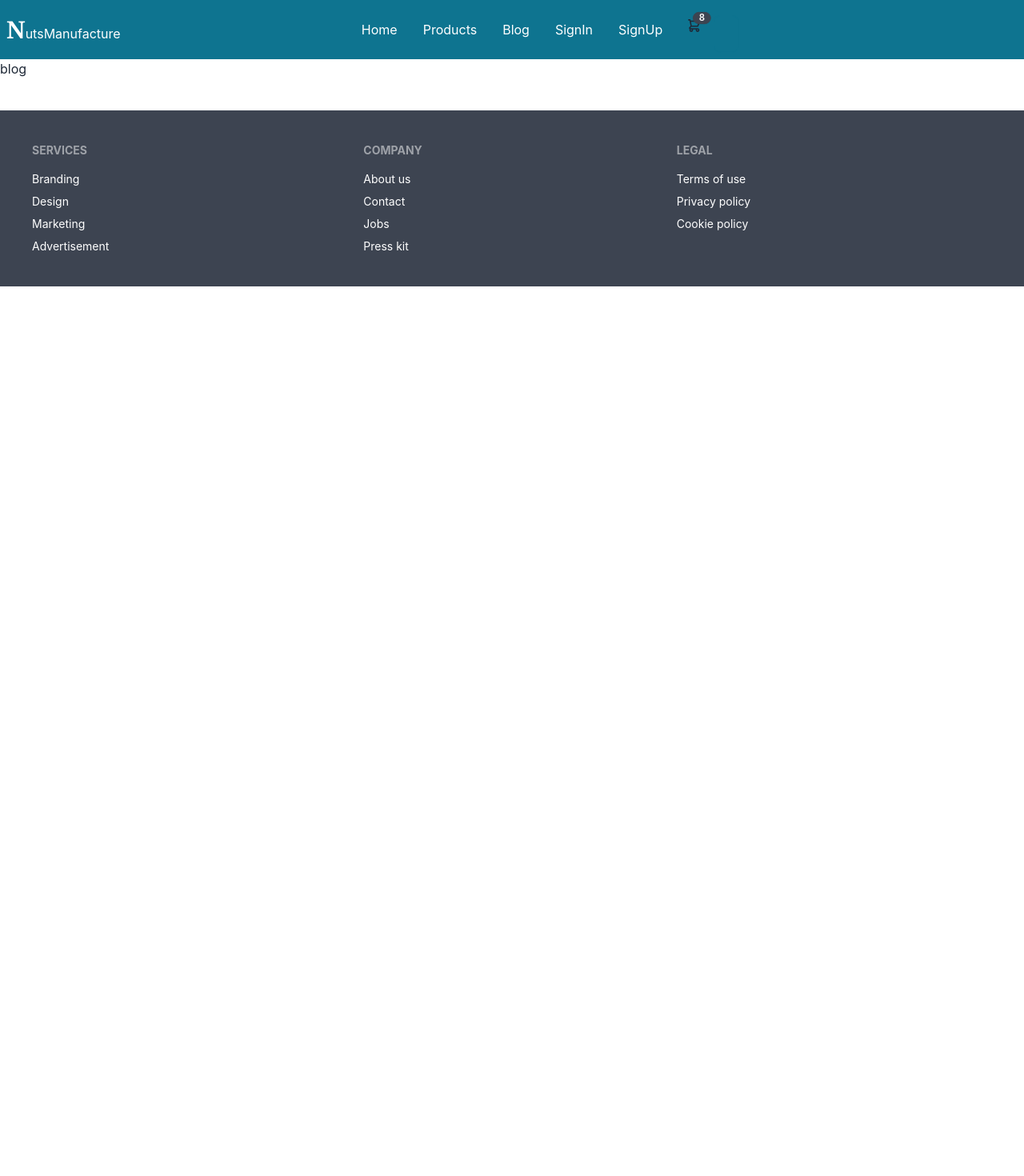
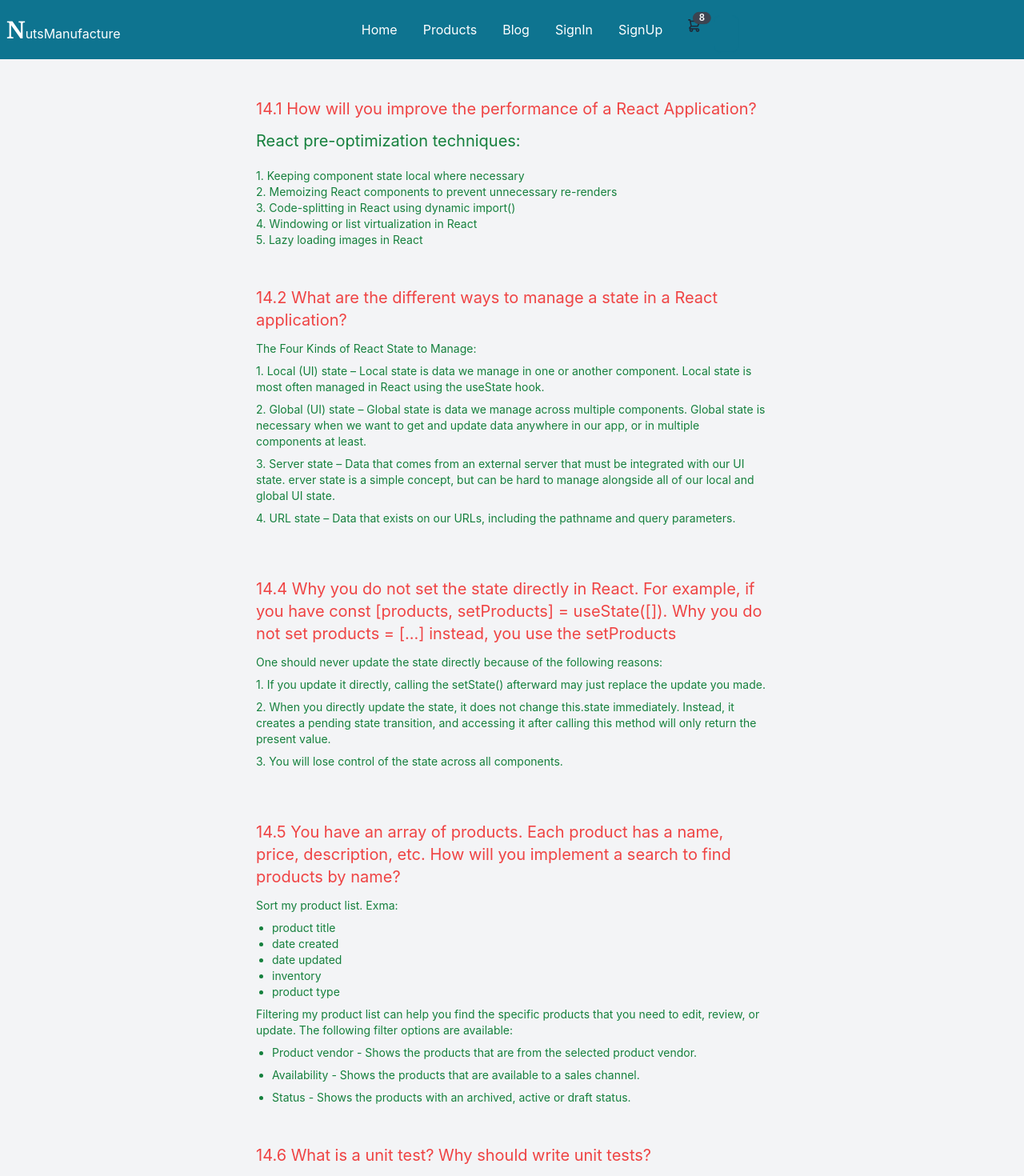
Before and after one commit to Shihabuddin9/nutsmanufacturer-client-site, a React (Create React App) app: page /blog in a window 1280 px wide. Shown: the top 1470 px of the page at 80% size. Before the commit the page ends 800 px from the top, so only its background shows below. Built offline with nearby package versions, Linux system fonts and the light colour scheme; no server answers.

Commit message:
blog update

```diff
--- a/src/pages/Blog/Blog.js
+++ b/src/pages/Blog/Blog.js
@@ -2,8 +2,79 @@ import React from 'react';
 
 const Blog = () => {
     return (
-        <div>
-            <h1>blog</h1>
+        <div className='bg-gray-100 flex justify-center items-center'>
+            <div className='w-2/4'>
+
+                <div className='py-12'>
+                    <h1 className='mb-3 text-xl text-red-500'>14.1 How will you improve the performance of a React Application?</h1>
+                    <div className='text-green-700 text-sm'>
+                        <p className='text-xl'>React pre-optimization techniques:</p>
+                        <br />
+                        <p>1. Keeping component state local where necessary</p>
+                        <p>2. Memoizing React components to prevent unnecessary re-renders</p>
+                        <p>3. Code-splitting in React using dynamic import()</p>
+                        <p>4. Windowing or list virtualization in React</p>
+                        <p>5. Lazy loading images in React</p>
+                    </div>
+                </div>
+
+                <div className=''>
+                    <h1 className='mb-3 text-xl text-red-500'>14.2 What are the different ways to manage a state in a React application?</h1>
+                    <div className='text-green-700 text-sm'>
+                        <p className='mb-2'>The Four Kinds of React State to Manage:</p>
+                        <ul className=''>
+                            <li>1. Local (UI) state – Local state is data we manage in one or another component. Local state is most often managed in React using the useState hook.</li>
+
+                            <li className='my-2'>2. Global (UI) state – Global state is data we manage across multiple components. Global state is necessary when we want to get and update data anywhere in our app, or in multiple components at least.</li>
+
+                            <li>3. Server state – Data that comes from an external server that must be integrated with our UI state. erver state is a simple concept, but can be hard to manage alongside all of our local and global UI state.</li>
+
+                            <li className='mt-2'>4. URL state – Data that exists on our URLs, including the pathname and query parameters.</li>
+                        </ul>
+                    </div>
+                </div>
+
+                <div className='py-16'>
+                    <h1 className='mb-3 text-red-500 text-xl'>14.4 Why you do not set the state directly in React. For example, if you have const [products, setProducts] = useState([]). Why you do not set products = [...] instead, you use the setProducts</h1>
+                    <div className='mt-2 text-green-700 text-sm'>
+                        <p>One should never update the state directly because of the following reasons:</p>
+                        <ul className='mt-2'>
+                            <li>1. If you update it directly, calling the setState() afterward may just replace the update you made.</li>
+                            <li className='my-2'>2. When you directly update the state, it does not change this.state immediately. Instead, it creates a pending state transition, and accessing it after calling this method will only return the present value.</li>
+                            <li>3. You will lose control of the state across all components.</li>
+                        </ul>
+                    </div>
+                </div>
+
+                <div className=''>
+                    <h1 className='mb-3 text-red-500 text-xl'>14.5 You have an array of products. Each product has a name, price, description, etc. How will you implement a search to find products by name?</h1>
+                    <div className='text-green-700 text-sm'>
+                        <p>Sort my product list. Exma:</p>
+                        <ul className='my-2 list-disc ml-5'>
+                            <li>product title</li>
+                            <li>date created</li>
+                            <li>date updated</li>
+                            <li>inventory</li>
+                            <li>product type</li>
+                        </ul>
+                        <p className='mb-2'>Filtering my product list can help you find the specific products that you need to edit, review, or update. The following filter options are available:</p>
+
+                        <ul className='list-disc ml-5'>
+                            <li>Product vendor - Shows the products that are from the selected product vendor.</li>
+                            <li className='my-2'>Availability - Shows the products that are available to a sales channel.</li>
+                            <li>Status - Shows the products with an archived, active or draft status.</li>
+                        </ul>
+                    </div>
+                </div>
+
+                <div className='py-12'>
+                    <h1 className='mb-3 text-red-500 text-xl'>14.6 What is a unit test? Why should write unit tests?</h1>
+                    <div className='text-sm text-green-700'>
+                        <p> UNIT TESTING is a type of software testing where individual units or components of a software are tested. The purpose is to validate that each unit of the software code performs as expected. Unit Testing is done during the development (coding phase) of an application by the developers. Unit Tests isolate a section of code and verify its correctness. A unit may be an individual function, method, procedure, module, or object. Unit Testing is important because software developers sometimes try saving time doing minimal unit testing and this is myth because inappropriate unit testing leads to high cost Defect fixing during System Testing, Integration Testing and even Beta Testing after application is built. If proper unit testing is done in early development, then it saves time and money in the end.</p>
+                    </div>
+                </div>
+
+            </div>
         </div>
     );
 };
--- a/src/pages/Shared/Footer.js
+++ b/src/pages/Shared/Footer.js
@@ -3,7 +3,7 @@ import ScrollToTop from "react-scroll-to-top";
 
 const Footer = () => {
     return (
-        <footer class="footer p-10 bg-neutral text-neutral-content mt-10">
+        <footer class="footer p-10 bg-neutral text-neutral-content">
             <ScrollToTop smooth top="100" width='40' height='30' viewBox="20 -60 256 256" />
             <div>
                 <span class="footer-title">Services</span>
```
